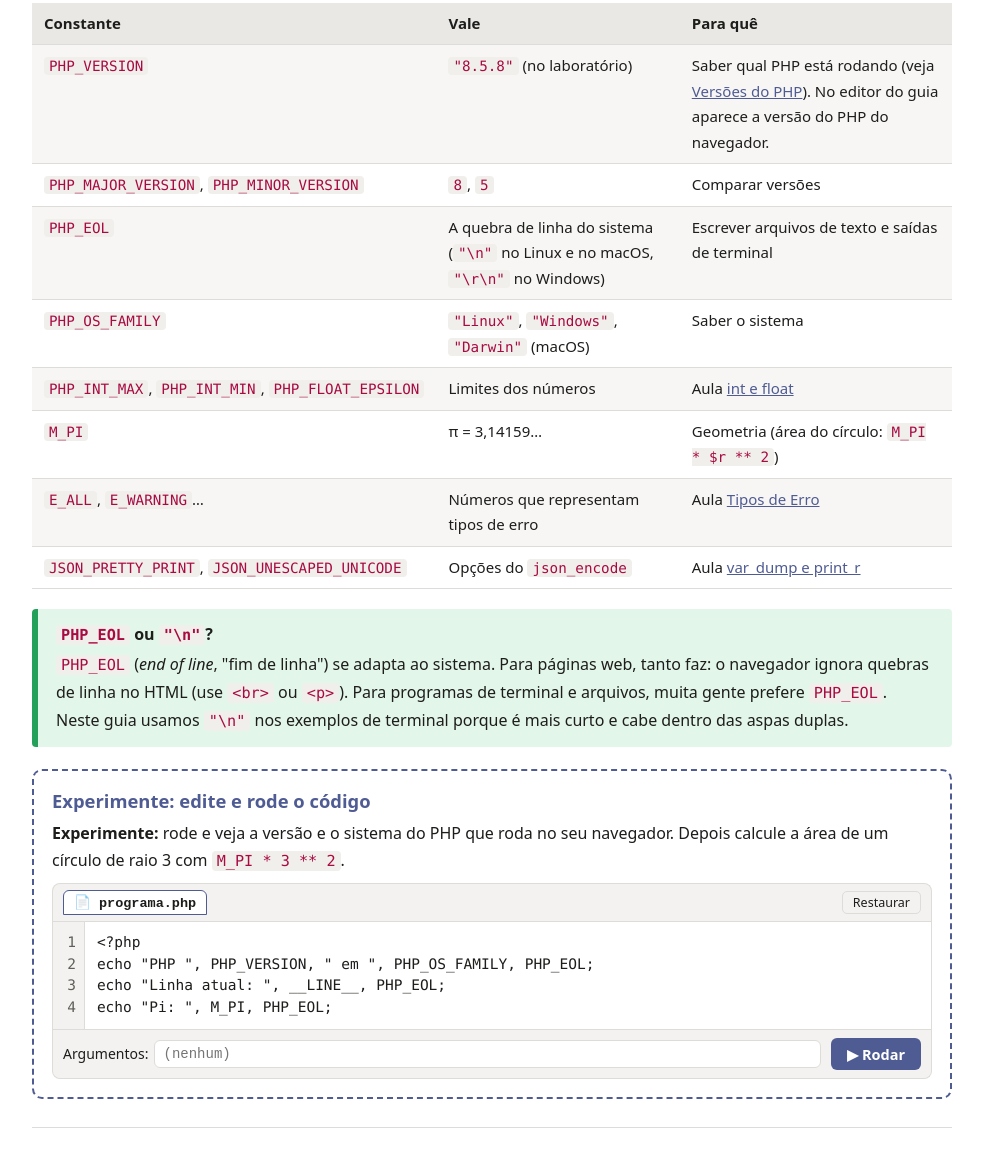
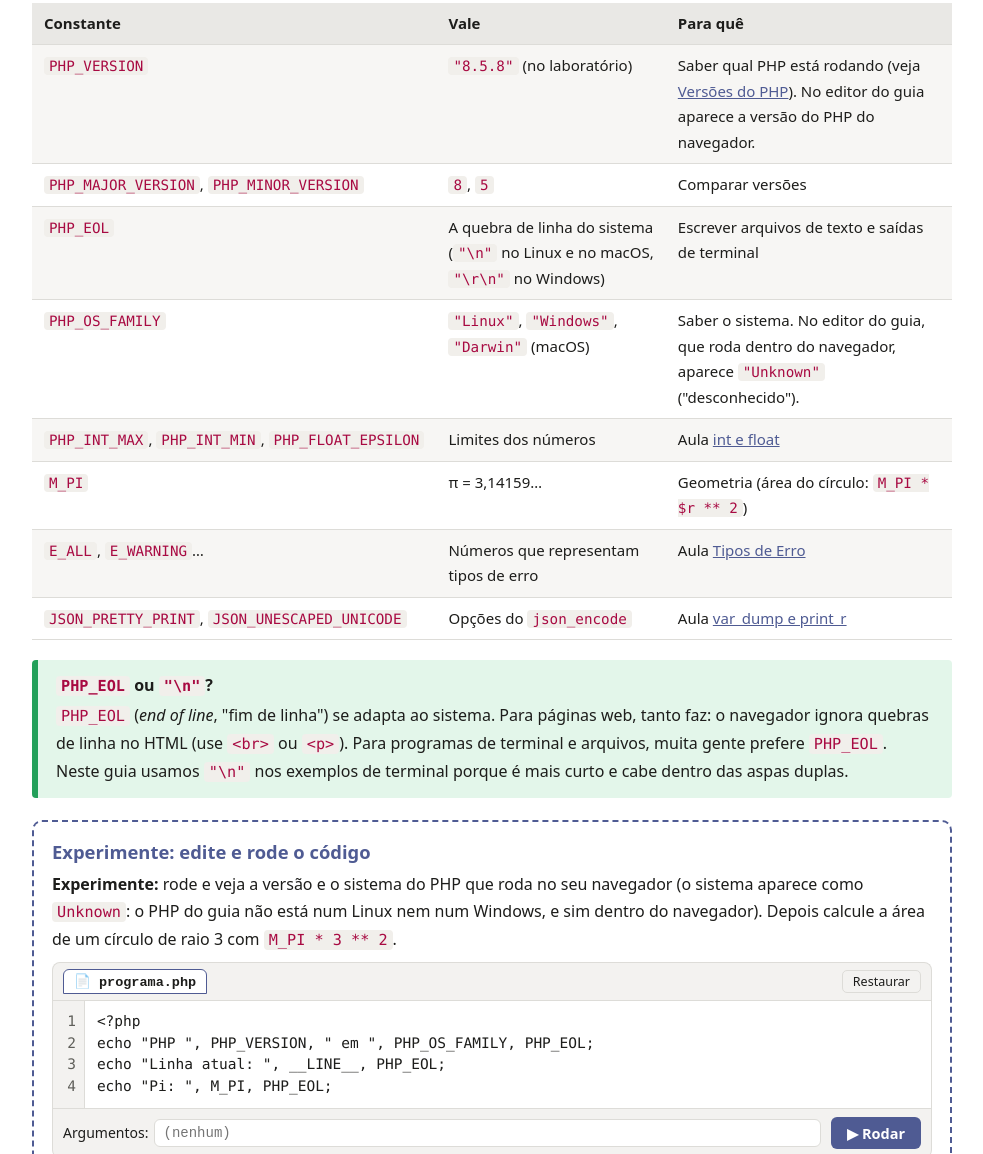
Before and after one commit to Wallysondevs/guia-php, a plain HTML site: page constantes.html in a window 1280 px wide. Shown: the part 7261-8415 px from the top of the page, without its empty margins (258-1241 px from the left). Drawn offline with Linux system fonts and the light colour scheme.

Commit message:
Constantes: PHP_OS_FAMILY no editor do guia
Co-Authored-By: Claude Opus 5.5 <noreply@anthropic.com>

```diff
--- a/constantes.html
+++ b/constantes.html
@@ -258,7 +258,7 @@ b                        « PHP_EOL é a quebra de linha</pre>
 <tr><td><code>PHP_VERSION</code></td><td><code>"8.5.8"</code> (no laboratório)</td><td>Saber qual PHP está rodando (veja <a href="versoes.html">Versões do PHP</a>). No editor do guia aparece a versão do PHP do navegador.</td></tr>
 <tr><td><code>PHP_MAJOR_VERSION</code>, <code>PHP_MINOR_VERSION</code></td><td><code>8</code>, <code>5</code></td><td>Comparar versões</td></tr>
 <tr><td><code>PHP_EOL</code></td><td>A quebra de linha do sistema (<code>"\n"</code> no Linux e no macOS, <code>"\r\n"</code> no Windows)</td><td>Escrever arquivos de texto e saídas de terminal</td></tr>
-<tr><td><code>PHP_OS_FAMILY</code></td><td><code>"Linux"</code>, <code>"Windows"</code>, <code>"Darwin"</code> (macOS)</td><td>Saber o sistema</td></tr>
+<tr><td><code>PHP_OS_FAMILY</code></td><td><code>"Linux"</code>, <code>"Windows"</code>, <code>"Darwin"</code> (macOS)</td><td>Saber o sistema. No editor do guia, que roda dentro do navegador, aparece <code>"Unknown"</code> ("desconhecido").</td></tr>
 <tr><td><code>PHP_INT_MAX</code>, <code>PHP_INT_MIN</code>, <code>PHP_FLOAT_EPSILON</code></td><td>Limites dos números</td><td>Aula <a href="numeros.html">int e float</a></td></tr>
 <tr><td><code>M_PI</code></td><td>π = 3,14159…</td><td>Geometria (área do círculo: <code>M_PI * $r ** 2</code>)</td></tr>
 <tr><td><code>E_ALL</code>, <code>E_WARNING</code>…</td><td>Números que representam tipos de erro</td><td>Aula <a href="tipos-erro.html">Tipos de Erro</a></td></tr>
@@ -272,7 +272,7 @@ b                        « PHP_EOL é a quebra de linha</pre>
 </div>
 
 <div class="tryphp">
-<p class="try-task"><strong>Experimente:</strong> rode e veja a versão e o sistema do PHP que roda no seu navegador. Depois calcule a área de um círculo de raio 3 com <code>M_PI * 3 ** 2</code>.</p>
+<p class="try-task"><strong>Experimente:</strong> rode e veja a versão e o sistema do PHP que roda no seu navegador (o sistema aparece como <code>Unknown</code>: o PHP do guia não está num Linux nem num Windows, e sim dentro do navegador). Depois calcule a área de um círculo de raio 3 com <code>M_PI * 3 ** 2</code>.</p>
 <pre class="script">&lt;?php
 echo "PHP ", PHP_VERSION, " em ", PHP_OS_FAMILY, PHP_EOL;
 echo "Linha atual: ", __LINE__, PHP_EOL;
```
